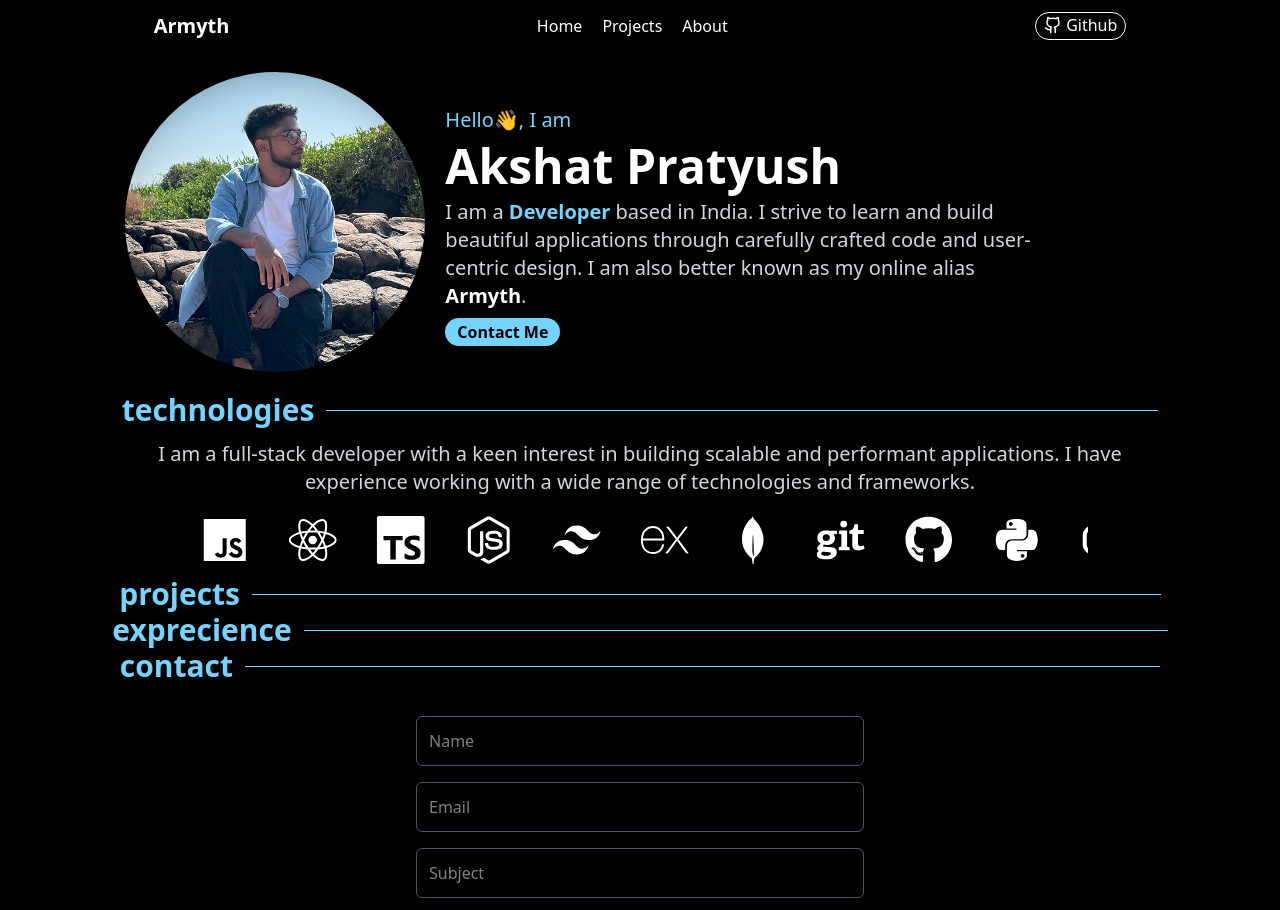
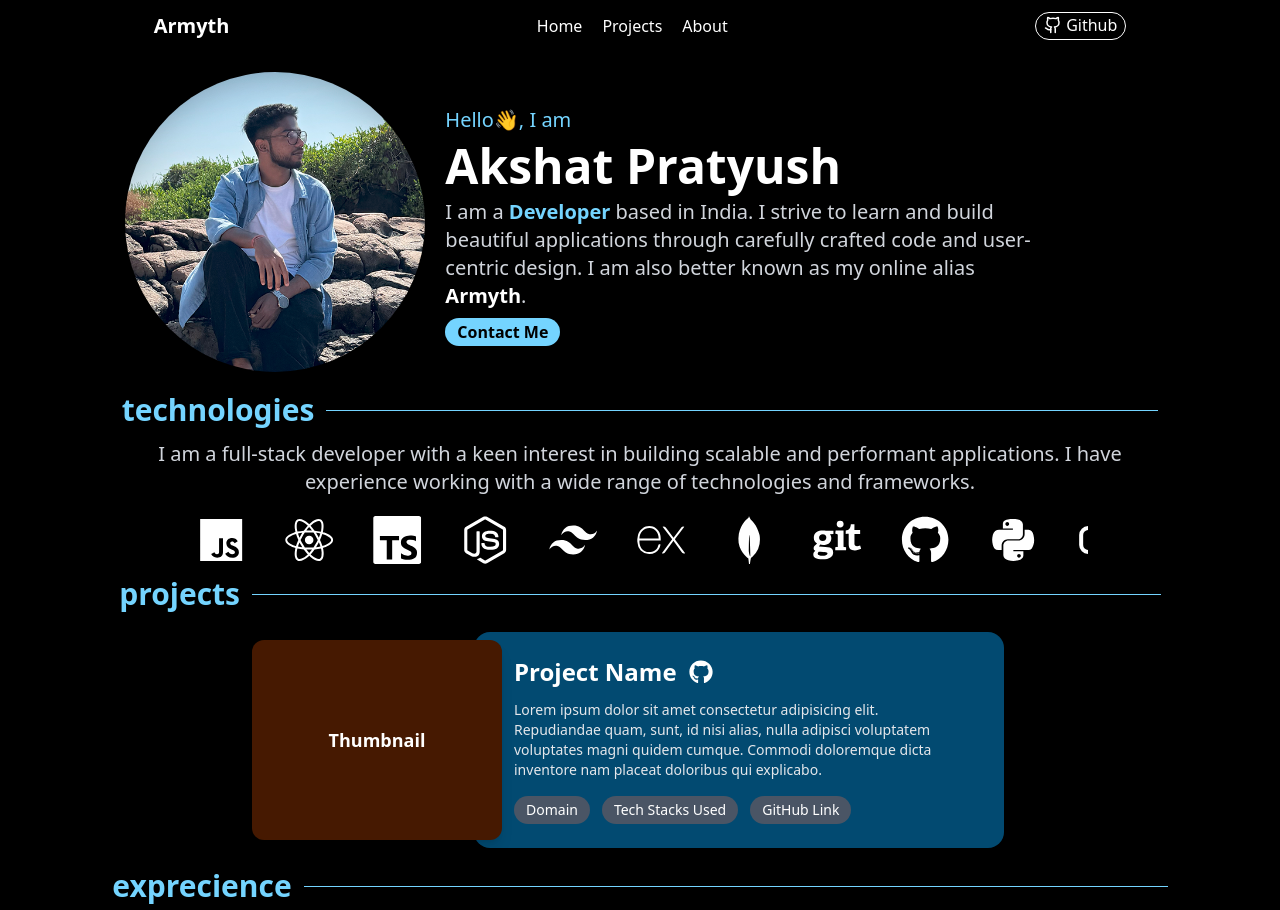
Before and after one commit to akshatp17/PersonalPortfolio, a React (Vite) app: page / in a window 1280 px wide. Shown: the top 910 px of the page. Built offline with nearby package versions, Linux system fonts and the light colour scheme.

Commit message:
Created project list

```diff
--- a/src/components/Contact.jsx
+++ b/src/components/Contact.jsx
@@ -1,27 +1,46 @@
 import React from "react";
+import { useForm } from "react-hook-form";
 
 const ContactForm = () => {
+    const {
+        register,
+        handleSubmit,
+        formState: { errors },
+    } = useForm();
+
+    const sendMessage = () => {
+
+    };
+
     return (
         <div className="flex justify-center items-center bg-black px-4">
             <div className="w-full max-w-lg bg-black p-8 rounded-lg">
-                <form className="space-y-4">
+                <form onSubmit={handleSubmit(sendMessage)} className="space-y-4">
                     <input
                         type="text"
                         placeholder="Name"
+                        {...register("name", { required: "Name is required" })}
+                        required
                         className="w-full p-3 bg-black text-white border border-gray-600 rounded-md focus:outline-none focus:border-gray-400"
                     />
                     <input
                         type="email"
                         placeholder="Email"
+                        required
+                        {...register("email", { required: "Email is required" })}
                         className="w-full p-3 bg-black text-white border border-gray-600 rounded-md focus:outline-none focus:border-gray-400"
                     />
                     <input
                         type="text"
                         placeholder="Subject"
+                        required
+                        {...register("subject", { required: "Subject is required" })}
                         className="w-full p-3 bg-black text-white border border-gray-600 rounded-md focus:outline-none focus:border-gray-400"
                     />
                     <textarea
                         placeholder="Message"
+                        required
+                        {...register("message", { required: "Message is required" })}
                         className="w-full p-3 bg-black text-white border border-gray-600 rounded-md focus:outline-none focus:border-gray-400 h-32 resize-none overflow-hidden"
                     ></textarea>
                     <button
--- /dev/null
+++ b/src/data/projects.js
@@ -0,0 +1,43 @@
+//Template for the projects object
+// {
+//     id: 1,
+//     name: '',
+//     description: "",
+//     domain: '',
+//     tech: '',
+//     thumbnail: '../assets/projects/',
+//     github: '',
+//     projectLink: ''
+//   },
+
+export const projects = [{
+    id: 0,
+    name: 'Block-Carnate',
+    description: "Developed a single-player 2D platformer game in Godot. The game is a set of levels which all requires the player's out of box thinking to clear them. The game requires the player to die at a certain place to solve each puzzle of the level by instantiating an interactable block at the place of death and use it to move further ahead.",
+    domain: 'Game Dev',
+    tech: 'GDScript',
+    thumbnail: '../assets/projects/blockcarnate.png',
+    github: 'https://github.com/akshatp17/block-carnate',
+    projectLink: 'https://infamix-studios.itch.io/blockcarnate'
+  },
+  {
+    id: 1,
+    name: 'Blood Bank Management',
+    description: "Developed a Frontend of a Blood Bank Management System as a first-year mini-project to streamline blood donations. The prototype allows users to check blood stock, track donors, locate nearby banks, and schedule donations, prioritizing usability and accessibility",
+    domain: 'Web Dev',
+    tech: 'HTML, CSS, JS',
+    thumbnail: '../assets/projects/bloodbank.png',
+    github: 'https://github.com/akshatp17/BloodBankMiniProject',
+    projectLink: 'https://akshatp17.github.io/BloodBankMiniProject/'
+  },
+  {
+    id: 2,
+    name: 'Tic-Tac-Toe',
+    description: "Developed an interactive tic-tac-toe website allowing players to compete with the other players locally",
+    domain: 'Web Dev',
+    tech: 'Reactjs',
+    thumbnail: '../assets/projects/',
+    github: 'https://github.com/akshatp17/TicTacToe',
+    projectLink: 'https://akshatp17.github.io/TicTacToe/'
+  },
+];
--- a/src/pages/Home.jsx
+++ b/src/pages/Home.jsx
@@ -63,7 +63,6 @@ const Home = () => {
                                 stiffness: 260,
                                 damping: 20
                             }}
-
                         >
                             Contact Me
                         </motion.button>
@@ -96,14 +95,39 @@ const Home = () => {
                     </div>
                 </div>
 
-
-                {/* technology heading */}
+                {/* projects heading */}
                 <div className='flex items-center justify-center gap-3 text-3xl font-black text-sky-300'>
                     <p className=''>projects</p> <hr className='w-[71%]' />
                 </div>
                 {/* Few Projects Showcase */}
-                <div className=''>
+                <div className="relative flex flex-col md:flex-row items-center gap-5 bg-transparent p-5 w-3/5 mx-auto">
+                    {/* Thumbnail Section */}
+                    <div className="relative z-10 w-[250px] h-[200px] bg-amber-950 rounded-xl flex items-center justify-center text-white text-lg font-semibold shadow-lg
+  md:-mr-12 md:-ml-6">
+                        Thumbnail
+                    </div>
+                    {/* Project Content Section */}
+                    <div className="relative bg-sky-900 p-6 rounded-2xl text-white shadow-lg flex-1 px-10">
+                        {/* Project Name and GitHub Link */}
+                        <div className="text-2xl flex items-center gap-3 mb-3">
+                            <span className="font-black">Project Name</span>
+                            <a href="#" target="_blank" rel="noopener noreferrer" className="text-white hover:text-gray-300">
+                                <FaGithub size={24} />
+                            </a>
+                        </div>
 
+                        {/* Project Description */}
+                        <p className="text-gray-200 text-sm mb-4">
+                            Lorem ipsum dolor sit amet consectetur adipisicing elit. Repudiandae quam, sunt, id nisi alias, nulla adipisci voluptatem voluptates magni quidem cumque. Commodi doloremque dicta inventore nam placeat doloribus qui explicabo.
+                        </p>
+
+                        {/* Tech Stack, Domain, and GitHub Link */}
+                        <div className="flex flex-wrap gap-3">
+                            <p className="bg-gray-600 px-3 py-1 rounded-full text-sm">Domain</p>
+                            <p className="bg-gray-600 px-3 py-1 rounded-full text-sm">Tech Stacks Used</p>
+                            <p className="bg-gray-600 px-3 py-1 rounded-full text-sm">GitHub Link</p>
+                        </div>
+                    </div>
                 </div>
 
                 {/* technology heading */}
```
Also changed, not shown: src/assets/projects/blockcarnate.png (added), src/assets/projects/bloodbank.png (added).
